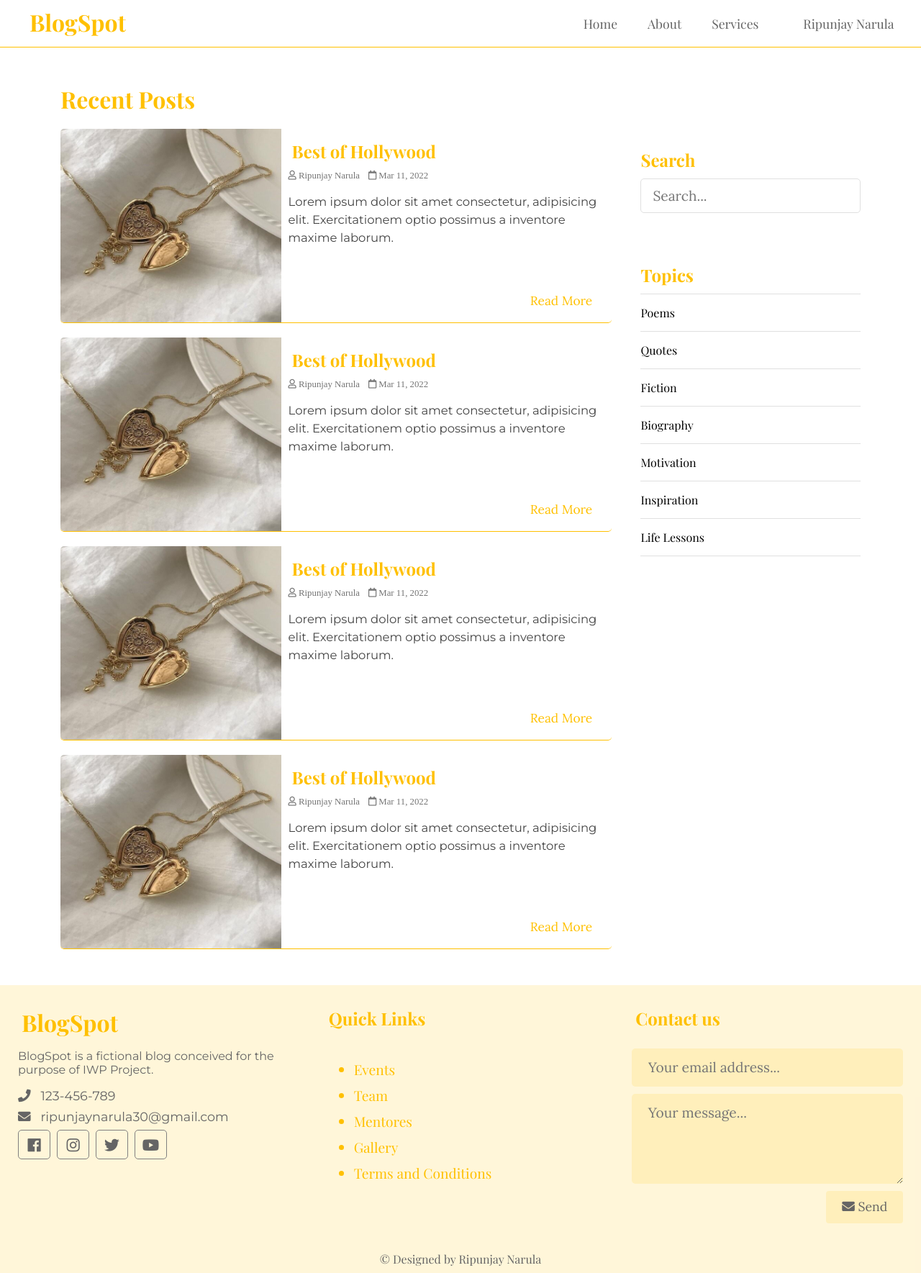
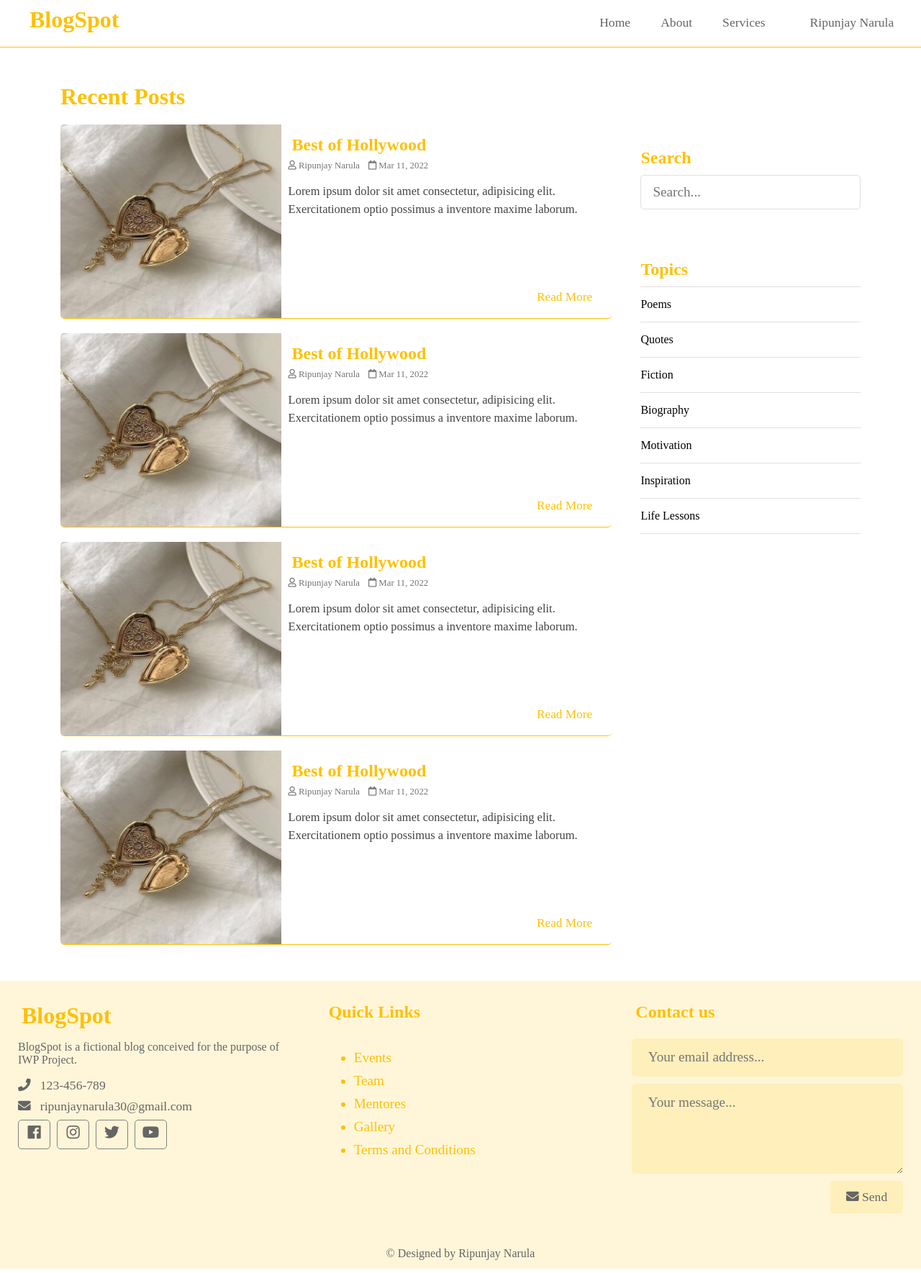
Before and after one commit to ripunjaynarula/BlogSpot, a PHP site: page / in a window 1280 px wide. Shown: the whole page at 72% size. Run offline with PHP 8.4, Linux system fonts and the light colour scheme; some web fonts are replaced.

Commit message:
font update

```diff
--- a/frontend/CSS/style.css
+++ b/frontend/CSS/style.css
@@ -8,12 +8,12 @@
     padding: 0px;
     margin: 0px;
     background: #fff;
-    font-family: 'Playfair Display', serif;
+    font-family: 'Poppins', serif;
   }
 
   p,
   span {
-    font-family: 'montserrat';
+    font-family: 'Poppins';
     font-weight: 400;
     color: #ffc000;
   }
@@ -24,7 +24,7 @@
   h4,
   h5,
   h6 {
-    font-family: 'Playfair Display', serif;
+    font-family: 'Poppins', serif;
     color: #ffc000;
     margin: 5px;
   }
@@ -47,7 +47,7 @@
     border: 1px solid transparent;
     border-radius: 0.25rem;
     font-size: 1.08em;
-    font-family: 'Lora', serif;
+    font-family: 'Poppins', serif;
   }
 
   .btn-big {
@@ -70,7 +70,7 @@
     color: #444;
     line-height: 1.5rem;
     font-size: 1.2em;
-    font-family: 'Lora', serif;
+    font-family: 'Poppins', serif;
   }
 
   .msg {
@@ -521,7 +521,7 @@
   .footer .footer-content .contact-form .contact-btn {
     float: right;
     font-size: 1.1em;
-    font-family: 'Lora', serif;
+    font-family: 'Poppins', serif;
   }
 
   .footer .footer-bottom {
```
